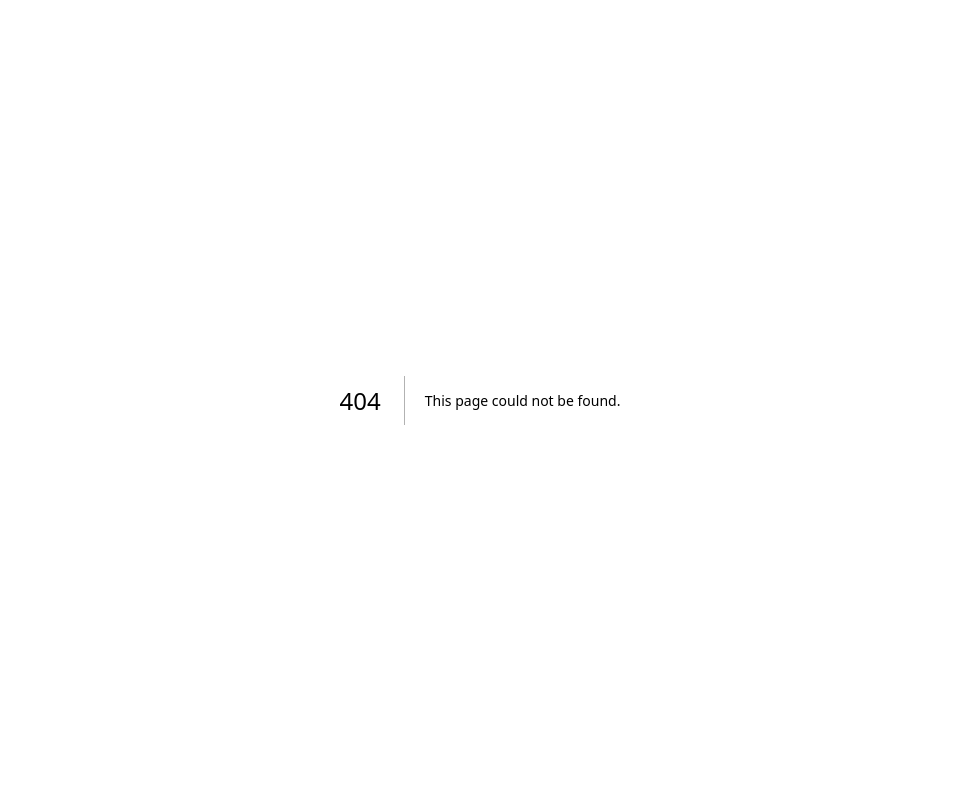
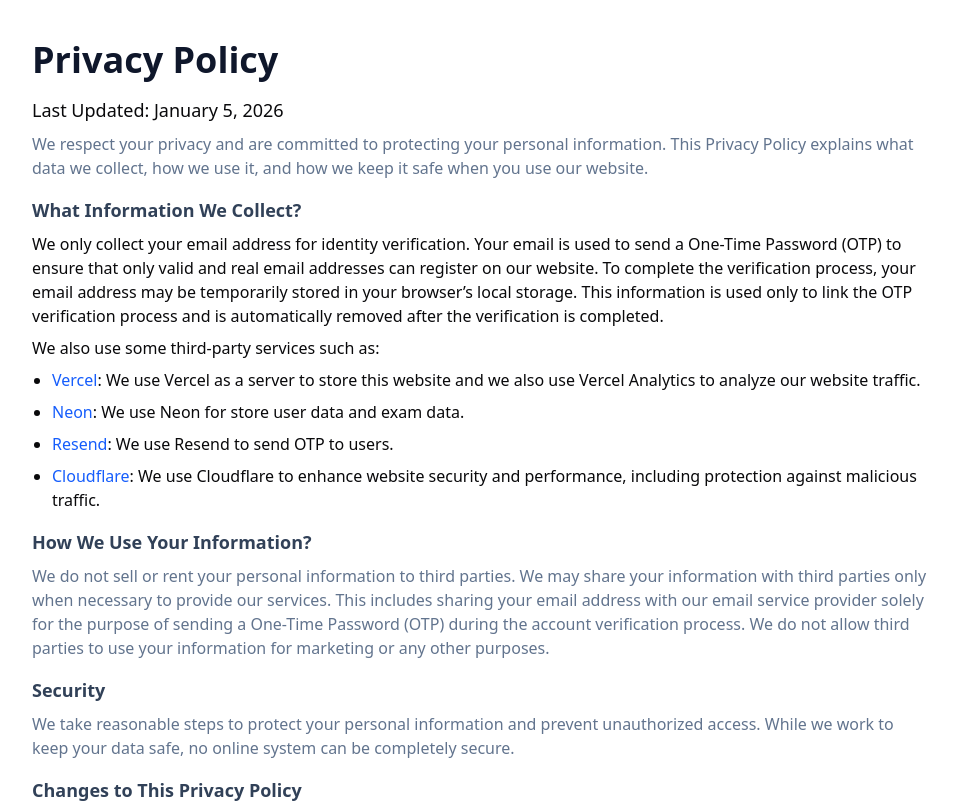
Before and after one commit to nizaralghifary/knot, a Next.js app: page /privacy in a window 1280 px wide. Before the commit this address had no page. Shown: the top 803 px of the page, without its empty margins (160-1117 px from the left). Built offline with nearby package versions, Linux system fonts and the light colour scheme.

Commit message:
fix: add components

```diff
--- /dev/null
+++ b/app/privacy/page.tsx
@@ -0,0 +1,80 @@
+const PrivacyPolicy = () => {
+  return (
+    <section className="max-w-5xl mx-auto sm:p-16 pb-12 !pt-[20px] px-8 min-h-[calc(100vh-80px)]">
+      <div className="mt-5">
+        <h2 className="sm:text-4xl text-2xl font-bold text-slate-900 dark:text-white">Privacy Policy</h2>
+        <p className="mt-4 text-lg">Last Updated: January 5, 2026</p>
+        <p className="mt-2 text-slate-500 dark:text-white">
+          We respect your privacy and are committed to protecting your personal information. This Privacy Policy explains what data we collect, how we use it, and how we keep it safe when you use our website.
+        </p>
+        <p className="mt-4 text-lg text-slate-700 dark:text-white font-semibold">What Information We Collect?</p>
+        <p className="mt-2 dark:text-white">
+            We only collect your email address for identity verification. Your email is used to send a One-Time Password (OTP) to ensure that only valid and real email addresses can register on our website. To complete the verification process, your email address may be temporarily stored in your browser’s local storage. This information is used only to link the OTP verification process and is automatically removed after the verification is completed.
+        </p>
+        <p className="mt-2 dark:text-white">
+            We also use some third-party services such as:
+        </p>
+        <ul className="list-disc pl-5 mt-2 space-y-2">
+          <li>
+            <a
+              href="https://vercel.com"
+              target="_blank"
+              rel="noopener noreferrer"
+              className="text-blue-600 dark:text-blue-400 hover:underline"
+            >
+              Vercel
+            </a>: We use Vercel as a server to store this website and we also use Vercel Analytics to analyze our website traffic.
+          </li>
+          <li>
+            <a
+              href="https://neon.com"
+              target="_blank"
+              rel="noopener noreferrer"
+              className="text-blue-600 dark:text-blue-400 hover:underline"
+            >
+              Neon
+            </a>: We use Neon for store user data and exam data.
+          </li>
+          <li>
+            <a
+              href="https://resend.com"
+              target="_blank"
+              rel="noopener noreferrer"
+              className="text-blue-600 dark:text-blue-400 hover:underline"
+            >
+              Resend
+            </a>: We use Resend to send OTP to users.
+          </li>
+          <li>
+            <a
+              href="https://cloudflare.com"
+              target="_blank"
+              rel="noopener noreferrer"
+              className="text-blue-600 dark:text-blue-400 hover:underline"
+            >
+              Cloudflare
+            </a>: We use Cloudflare to enhance website security and performance, including protection against malicious traffic.
+          </li>
+        </ul>
+        <p className="mt-4 text-lg text-slate-700 dark:text-white font-semibold">How We Use Your Information?</p>
+        <p className="mt-2 text-slate-500 dark:text-white">
+          We do not sell or rent your personal information to third parties. We may share your information with third parties only when necessary to provide our services. This includes sharing your email address with our email service provider solely for the purpose of sending a One-Time Password (OTP) during the account verification process. We do not allow third parties to use your information for marketing or any other purposes.
+        </p>
+        <p className="mt-4 text-lg text-slate-700 dark:text-white font-semibold">Security</p>
+        <p className="mt-2 text-slate-500 dark:text-white">
+          We take reasonable steps to protect your personal information and prevent unauthorized access. While we work to keep your data safe, no online system can be completely secure.
+        </p>
+        <p className="mt-4 text-lg text-slate-700 dark:text-white font-semibold">Changes to This Privacy Policy</p>
+        <p className="mt-2 text-slate-500 dark:text-white">
+          We may occasionally update this Privacy Policy. When we do, we will update the “Last Updated” date at the top of this page.
+        </p>
+        <p className="mt-4 text-lg text-slate-700 dark:text-white font-semibold">Contact Us</p>
+        <p className="mt-2 text-slate-500 dark:text-white">
+          If you have any questions about this Privacy Policy, please contact us at <a href="mailto:support@nizaralghifary.my.id" className="underline text-blue-600 dark:text-blue-400">support@nizaralghifary.my.id</a>
+        </p>
+      </div>
+    </section>
+  );
+};
+
+export default PrivacyPolicy;
--- /dev/null
+++ b/app/terms/page.tsx
@@ -0,0 +1,72 @@
+const TermsAndConditions = () => {
+  return (
+    <section className="max-w-5xl mx-auto sm:p-16 pb-12 !pt-[20px] px-8 min-h-[calc(100vh-80px)] dark:text-white">
+      <div className="mt-5">
+        <h2 className="sm:text-4xl text-2xl font-bold">Terms of Service</h2>
+        <p className="mt-4 text-lg">Last Updated: January 5, 2026</p>
+
+        <p className="mt-4 text-lg">Welcome to KnotExam!</p>
+        <p className="mt-2">
+          KnotExam is an online exam platform designed for schools and teachers to create, manage, and conduct online examinations easily and securely.
+        </p>
+        <p className="mt-2">
+          By accessing or using this website, you agree to these Terms of Service. If you do not agree, please do not use this website.
+        </p>
+
+        <h3 className="mt-6 text-xl">1. Use of the Site</h3>
+        <p className="mt-2">
+          By using KnotExam, you agree to:
+        </p>
+        <ul className="list-disc pl-5 mt-2">
+          <li>Use the website only for lawful and educational purposes.</li>
+          <li>Not attempt to disrupt, damage, or interfere with the website or its systems.</li>
+          <li>Not attempt to access data, accounts, or systems that you are not authorized to access.</li>
+        </ul>
+        <p className="mt-2">
+          We reserve the right to limit or terminate access if we believe these rules are violated.
+        </p>
+
+        <h3 className="mt-6 text-xl">2. User Accounts</h3>
+        <p className="mt-2">
+          To access certain features, you may need to create an account.
+        </p>
+        <p className="mt-2">
+          You are responsible for:
+        </p>
+        <ul className="list-disc pl-5 mt-2">
+          <li>Keeping your passwords secure.</li>
+          <li>All activities that occur under your account.</li>
+        </ul>
+        <p className="mt-2">
+          If you believe your account has been compromised, please contact us immediately at <a href="mailto:support@nizaralghifary.my.id" className="text-blue-400 underline">support@nizaralghifary.my.id</a>
+        </p>
+
+        <h3 className="mt-6 text-xl">3. Exams and Data</h3>
+        <p className="mt-2">
+          KnotExam is a platform used to create, manage, and participate in online exams. All exam data and user information are stored securely using our database provider. We do not take ownership of any exam questions or results created by schools or teachers. Users are responsible for the content they create and must ensure it complies with applicable laws.
+        </p>
+
+        <h3 className="mt-6 text-xl">4. Limitation of Liability</h3>
+        <p className="mt-2">
+          This site is provided &quot;as is&quot; without warranties of any kind, either express or implied. We do not guarantee that the site will be error-free or uninterrupted.
+        </p>
+        <p className="mt-2">
+          We are not liable for any direct or indirect damages arising from your use or inability to use the site, including loss of data or profits.
+        </p>
+
+        <h3 className="mt-6 text-xl">5. Changes to the Terms</h3>
+        <p className="mt-2">
+          We may update these Terms of Service from time to time. When we do, the “Last Updated” date will be revised.
+        </p>
+
+
+        <h3 className="mt-6 text-xl">6. Contact</h3>
+        <p className="mt-2">
+          If you have any questions or concerns regarding these terms, feel free to contact us at <a href="mailto:support@nizaralghifary.my.id" className="text-blue-400 underline">support@nizaralghifary.my.id</a>
+        </p>
+      </div>
+    </section>
+  );
+};
+
+export default TermsAndConditions;
--- /dev/null
+++ b/components/ui/checkbox.tsx
@@ -0,0 +1,32 @@
+"use client"
+
+import * as React from "react"
+import * as CheckboxPrimitive from "@radix-ui/react-checkbox"
+import { CheckIcon } from "lucide-react"
+
+import { cn } from "@/lib/utils"
+
+function Checkbox({
+  className,
+  ...props
+}: React.ComponentProps<typeof CheckboxPrimitive.Root>) {
+  return (
+    <CheckboxPrimitive.Root
+      data-slot="checkbox"
+      className={cn(
+        "peer border-input dark:bg-input/30 data-[state=checked]:bg-primary data-[state=checked]:text-primary-foreground dark:data-[state=checked]:bg-primary data-[state=checked]:border-primary focus-visible:border-ring focus-visible:ring-ring/50 aria-invalid:ring-destructive/20 dark:aria-invalid:ring-destructive/40 aria-invalid:border-destructive size-4 shrink-0 rounded-[4px] border shadow-xs transition-shadow outline-none focus-visible:ring-[3px] disabled:cursor-not-allowed disabled:opacity-50",
+        className
+      )}
+      {...props}
+    >
+      <CheckboxPrimitive.Indicator
+        data-slot="checkbox-indicator"
+        className="grid place-content-center text-current transition-none"
+      >
+        <CheckIcon className="size-3.5" />
+      </CheckboxPrimitive.Indicator>
+    </CheckboxPrimitive.Root>
+  )
+}
+
+export { Checkbox }
```
Also changed, not shown: 1 other file (tests, documents, lock files or other folders).
